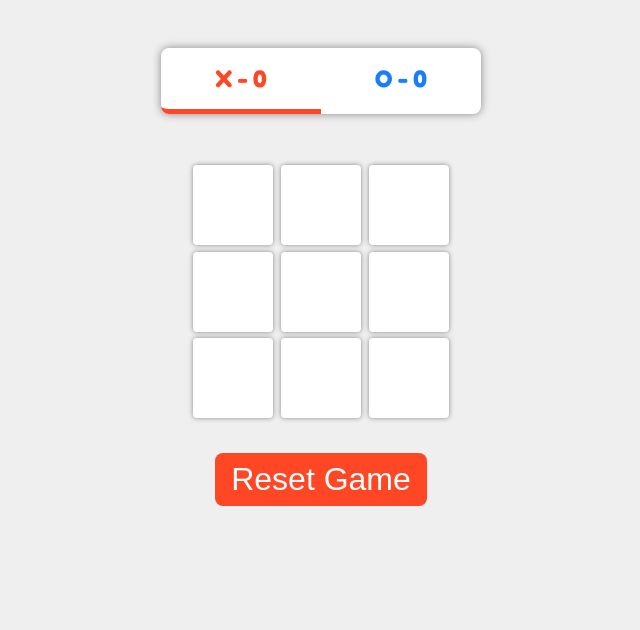
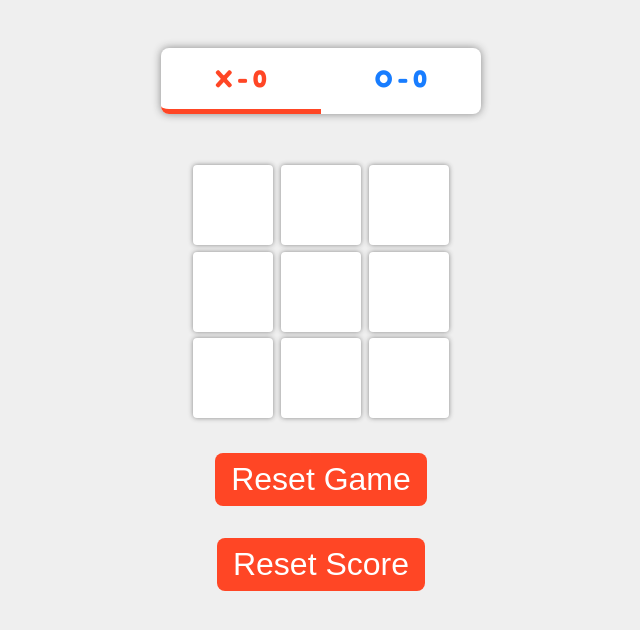
Before and after one commit to JohnneSouza/kangoo, a React (Create React App) app: page / in a window 1280 px wide. Shown: the top 630 px of the page, without its empty margins (319-959 px from the left). Built offline with nearby package versions, Linux system fonts and the light colour scheme.

Commit message:
[bugfix] Change incorrectly set win pattern and added reset score button

```diff
--- a/src/App.js
+++ b/src/App.js
@@ -2,15 +2,16 @@ import React, { useState } from "react";
 
 import './App.css';
 import { Board } from './components/tictactoe/board/Board';
-import { ResetButton } from "./components/tictactoe/reset/ResetButton";
+import { ResetButtonGame } from "./components/tictactoe/reset/ResetButtonGame";
+import { ResetButtonScore } from "./components/tictactoe/reset/ResetButtonScore";
 import { ScoreBoard } from "./components/tictactoe/score/ScoreBoard";
 
 function App() {
 
   const win_matrix = [
     [0, 1, 2],
-    [2, 3, 4],
     [3, 4, 5],
+    [6, 7, 8],
     [0, 3, 6],
     [1, 4, 7],
     [2, 5, 8],
@@ -67,11 +68,16 @@ function App() {
     setBoard(Array(9).fill(null));
   }
 
+  const resetScore = () => {
+    setScores({ xScore: 0, oScore: 0 })
+  }
+
   return (
     <div className="App">
       <ScoreBoard scores={scores} xPlaying={xPlaying} />
       <Board board={board} onClick={gameOver ? resetGame : handleBoxClick} />
-      <ResetButton resetGame={resetGame} />
+      <ResetButtonGame resetGame={resetGame} />
+      <ResetButtonScore resetScore={resetScore} />
     </div>
   );
 }
--- a/src/components/tictactoe/reset/ResetButton.js
+++ b/src/components/tictactoe/reset/ResetButtonGame.js
@@ -2,7 +2,7 @@ import React from 'react'
 
 import './ResetButton.css'
 
-export const ResetButton = ({ resetGame }) => {
+export const ResetButtonGame = ({ resetGame }) => {
     return (
         <button className='reset-btn' onClick={resetGame}>Reset Game</button>
     )
--- /dev/null
+++ b/src/components/tictactoe/reset/ResetButtonScore.js
@@ -0,0 +1,9 @@
+import React from 'react'
+
+import './ResetButton.css'
+
+export const ResetButtonScore = ({ resetScore }) => {
+    return (
+        <button className='reset-btn' onClick={resetScore}>Reset Score</button>
+    )
+}
```
